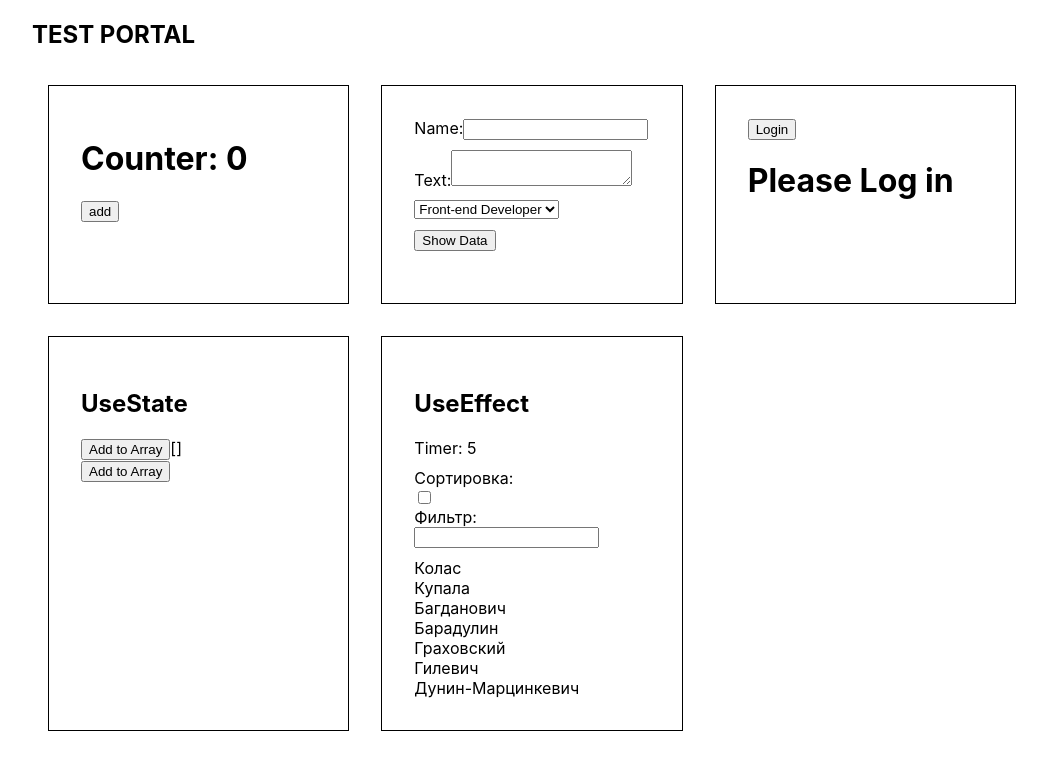
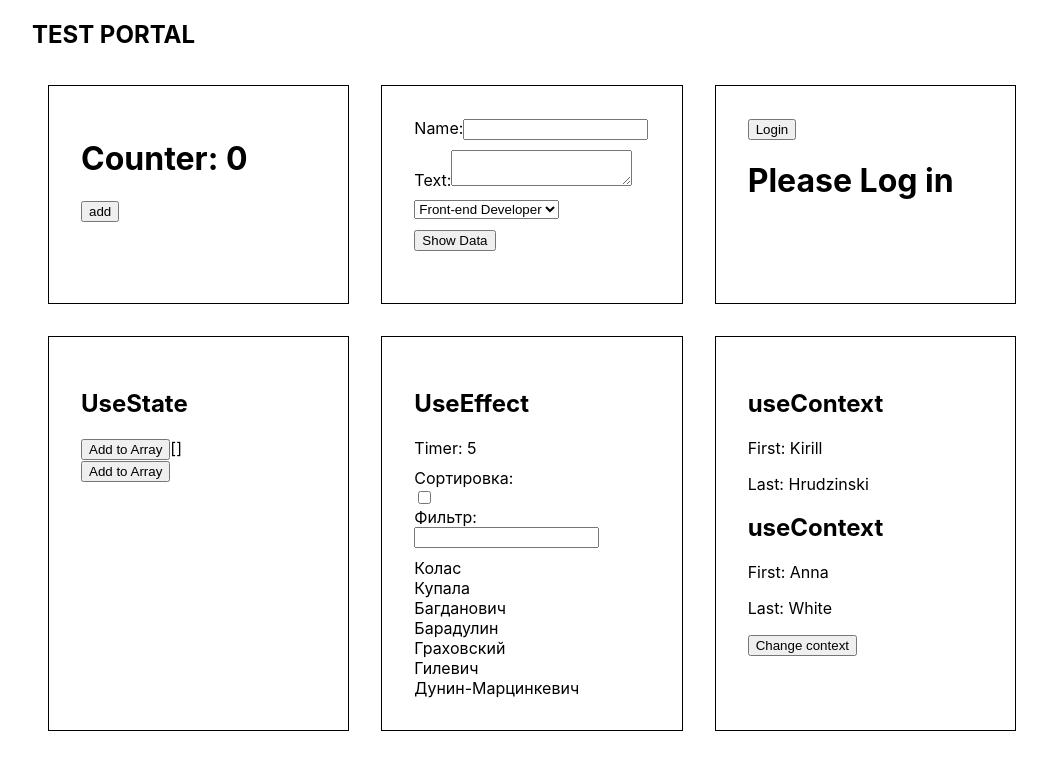
Before and after one commit to 604karev/react-typescript-app, a React (Create React App) app: page / in a window 1280 px wide. Shown: the top 770 px of the page, without its empty margins (108-1155 px from the left). Built offline with nearby package versions, Linux system fonts and the light colour scheme.

Commit message:
feat: add typisation to useContext hook

```diff
--- a/src/App.tsx
+++ b/src/App.tsx
@@ -4,11 +4,7 @@ import Form from "./Components/Form";
 import Context from "./Components/Context";
 import UseStateHook from './Components/UseStateHook';
 import UseEffectHook from './Components/UseEffectHook';
-
-
-
-
-
+import UseContextComponent, { UseContextHooks } from './Components/UseContextHook';
 
 
 const App: React.FC = () => (
@@ -18,6 +14,7 @@ const App: React.FC = () => (
         <Context />
         <UseStateHook />
         <UseEffectHook />
+        <UseContextComponent />
     </>
 )
 
--- /dev/null
+++ b/src/Components/UseContextHook.tsx
@@ -0,0 +1,37 @@
+import UserContex, { UserStateType } from '../store'
+import { FC, useContext, useState } from 'react'
+
+
+
+export const UseContextHooks: FC = ({ children }) => {
+    const user = useContext<UserStateType>(UserContex)
+    return (
+        <div>
+            <h2>useContext</h2>
+            <div>
+                <p>First: {user.first}</p>
+                <p>Last: {user.last}</p>
+            </div>
+            {children}
+        </div>
+    )
+}
+
+const UseContextComponent = () => {
+    const [user, setUserState] = useState<UserStateType>({
+        first: 'Anna',
+        last: 'White',
+    });
+    return (
+        <UseContextHooks>
+            < UserContex.Provider value={user} >
+                <UseContextHooks />
+                <button onClick={() => setUserState({ first: 'Ben', last: 'Brown' })}>Change context</button>
+            </UserContex.Provider >
+        </UseContextHooks>
+
+    )
+
+}
+
+export default UseContextComponent
--- a/src/Components/UseEffectHook.tsx
+++ b/src/Components/UseEffectHook.tsx
@@ -30,7 +30,7 @@ const UseEffectHook = () => {
         if (sortedState) {
             result.sort()
         }
-        setData([...result])
+        return setData([...result])
 
     }, [sortedState, inputValue])
 
--- /dev/null
+++ b/src/store.ts
@@ -0,0 +1,12 @@
+import { createContext } from "react";
+
+const initialState = {
+    first: 'Kirill',
+    last: 'Hrudzinski'
+}
+
+export type UserStateType = typeof initialState;
+
+const context = createContext<typeof initialState>(initialState);
+
+export default context
```
